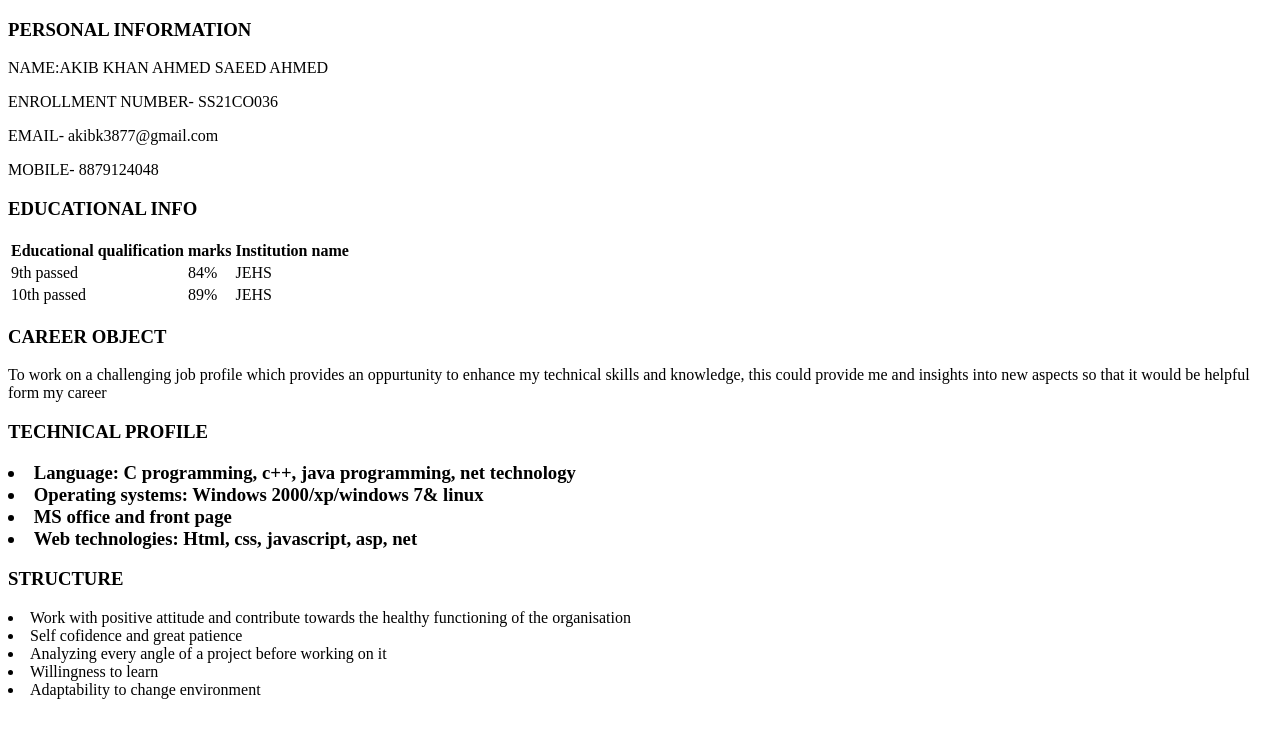
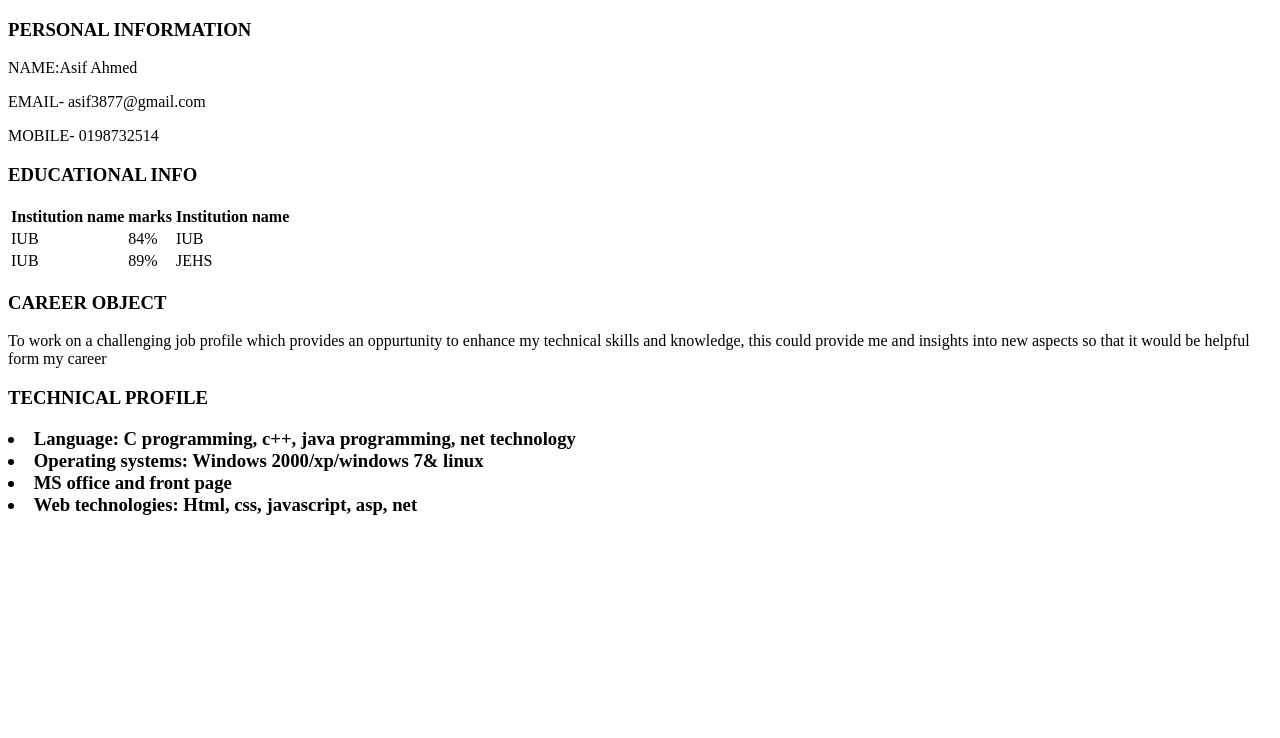
Before and after one commit to asif7711/asif7711.github.io, a plain HTML site: page index.html in a window 1280 px wide. Drawn offline with Linux system fonts and the light colour scheme.

Commit message:
Update index.html

```diff
--- a/index.html
+++ b/index.html
@@ -6,27 +6,26 @@
    </head>
 
  <h3> PERSONAL INFORMATION </h3>
- <p> NAME:AKIB KHAN AHMED SAEED AHMED </p>
- <p> ENROLLMENT NUMBER- SS21CO036 </p>
- <p> EMAIL- akibk3877@gmail.com </p>
- <p> MOBILE- 8879124048 </p>
+ <p> NAME:Asif Ahmed </p>
+ <p> EMAIL- asif3877@gmail.com </p>
+ <p> MOBILE- 0198732514 </p>
 
  <h3> EDUCATIONAL INFO </h3>
  <table>
  <tr>
- <th> Educational qualification </th>
+ <th>Institution name </th>
  <th> marks </th>
  <th>Institution name</th>
  </tr>
 
  <tr>
- <td> 9th passed </td>
+ <td> IUB </td>
  <td> 84% </td>
- <td> JEHS </td>
+ <td> IUB </td>
  </tr>
 
  <tr>
- <td> 10th passed </td>
+ <td> IUB </td>
  <td> 89% </td>
  <td> JEHS </td>
  </td>
@@ -41,11 +40,6 @@
     <li> MS office and front page </li>
     <li> Web technologies: Html, css, javascript, asp, net </li>
 
-  <h3 >STRUCTURE</h3>
-  <li> Work with positive attitude and contribute towards the healthy functioning of the organisation</li>
-       <li> Self cofidence and great patience </li>
-       <li> Analyzing every angle of a project before working on it</li>
-       <li> Willingness to learn </li>
-       <li> Adaptability to change environment </li>
+
 
      </html>
```
